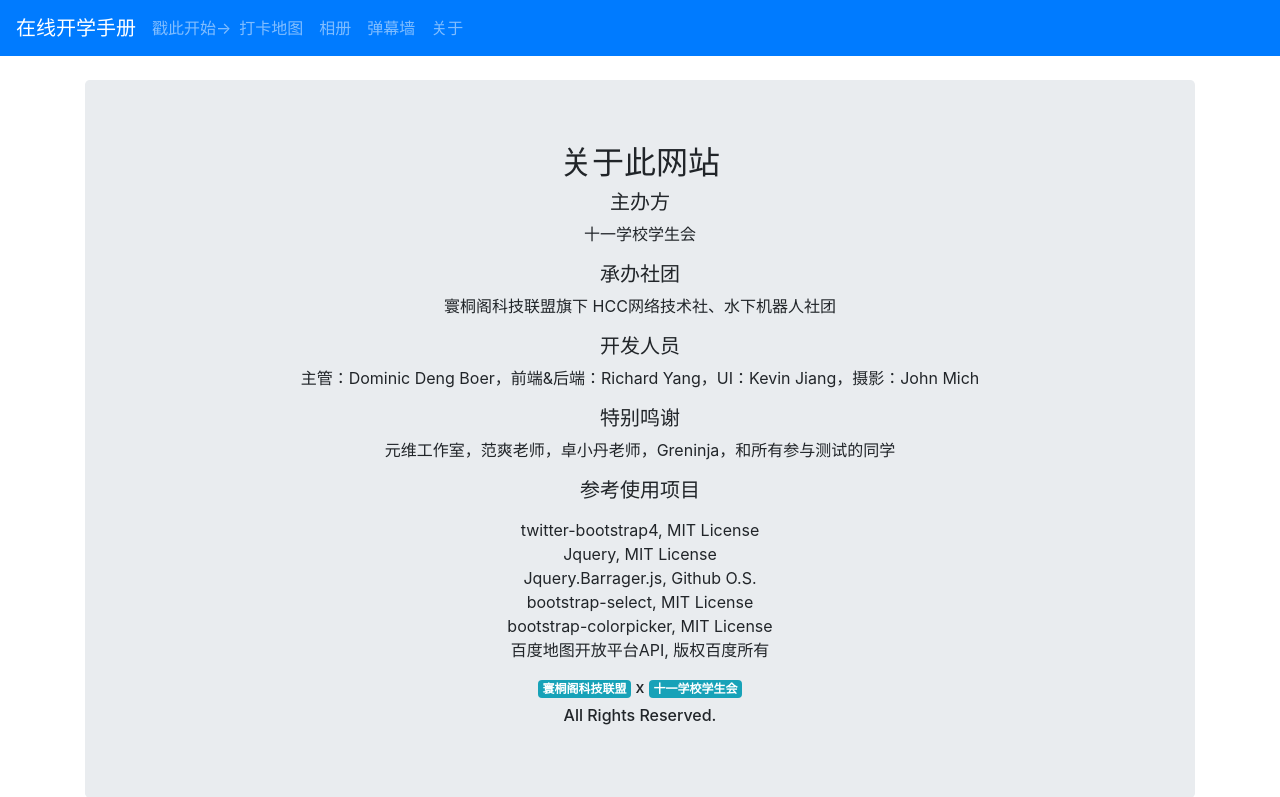
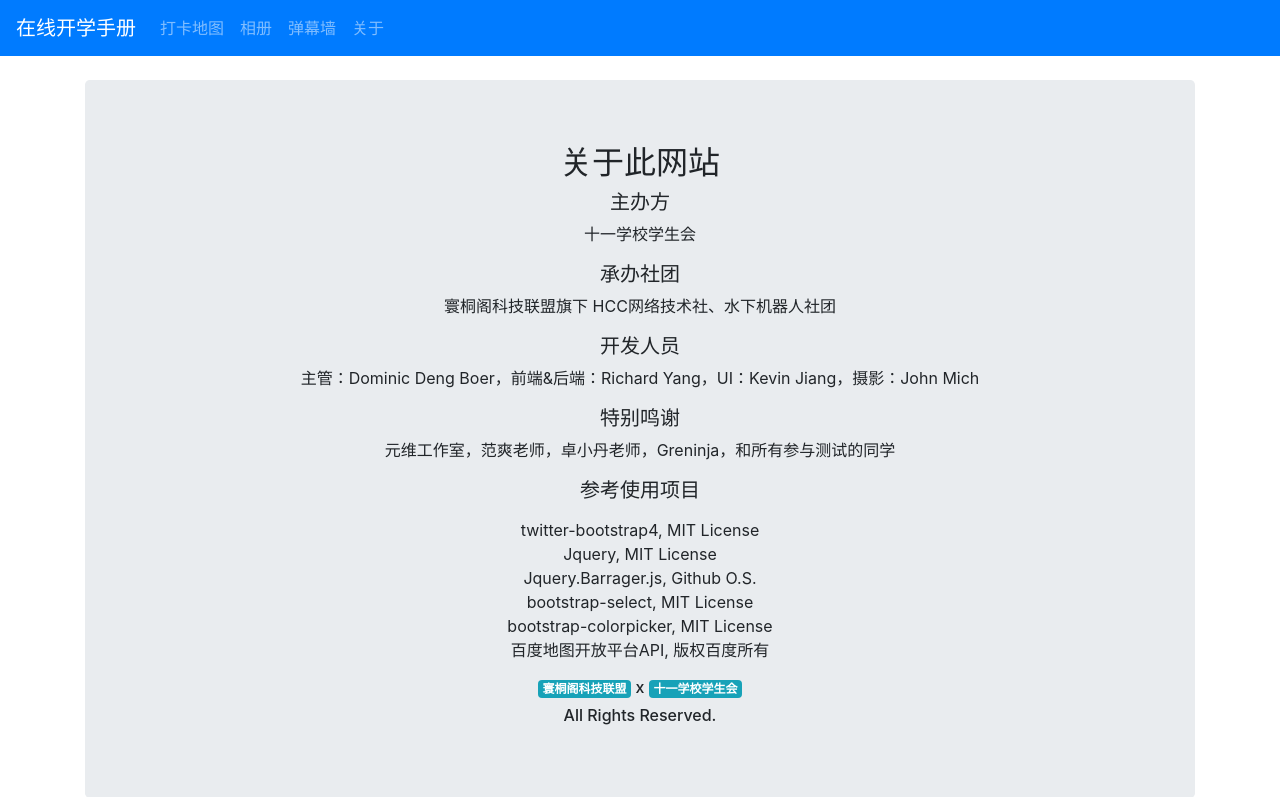
Before and after one commit to yang-zhongtian/StudentGuide, a Flask app: page /about/ in a window 1280 px wide. Shown: the top 797 px of the page. Run offline with Flask 2, Linux system fonts and the light colour scheme; some libraries are stand-ins or nearby versions.

Commit message:
[add] add infobar autofit

```diff
--- a/templates/base.html
+++ b/templates/base.html
@@ -14,7 +14,7 @@
     <div id="navbar-container">
         <nav class="navbar navbar-expand-md {% block navbar_style %}bg-primary{% endblock %} navbar-dark">
             <a class="navbar-brand">{% block brand %}在线开学手册{% endblock %}</a>
-            <span class="navbar-text ml-auto">戳此开始→</span>
+            <span class="navbar-text ml-auto d-sm-block d-md-none">戳此开始→</span>
             <button class="navbar-toggler" type="button" data-toggle="collapse" data-target="#collapsibleNavbar">
                 <span class="navbar-toggler-icon"></span>
             </button>
```
